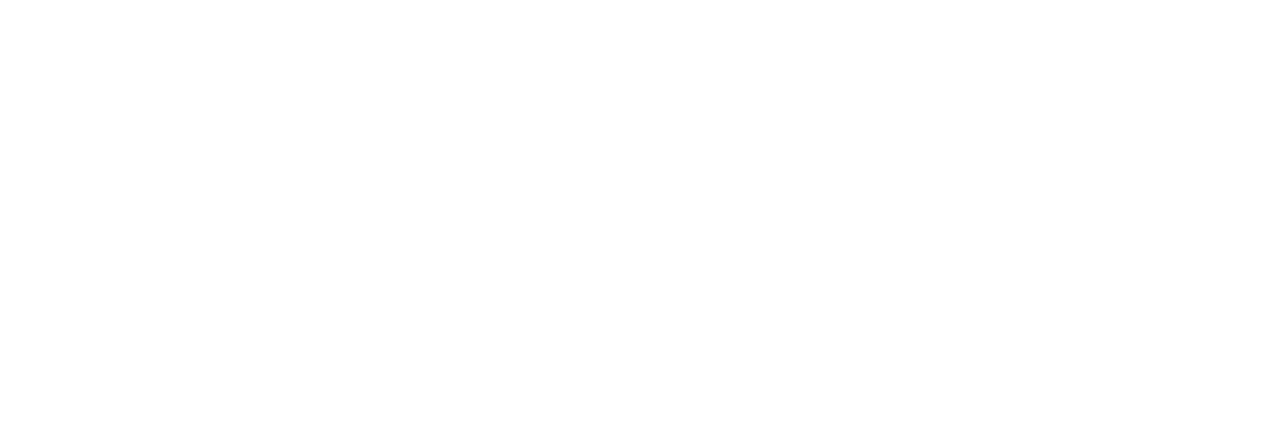
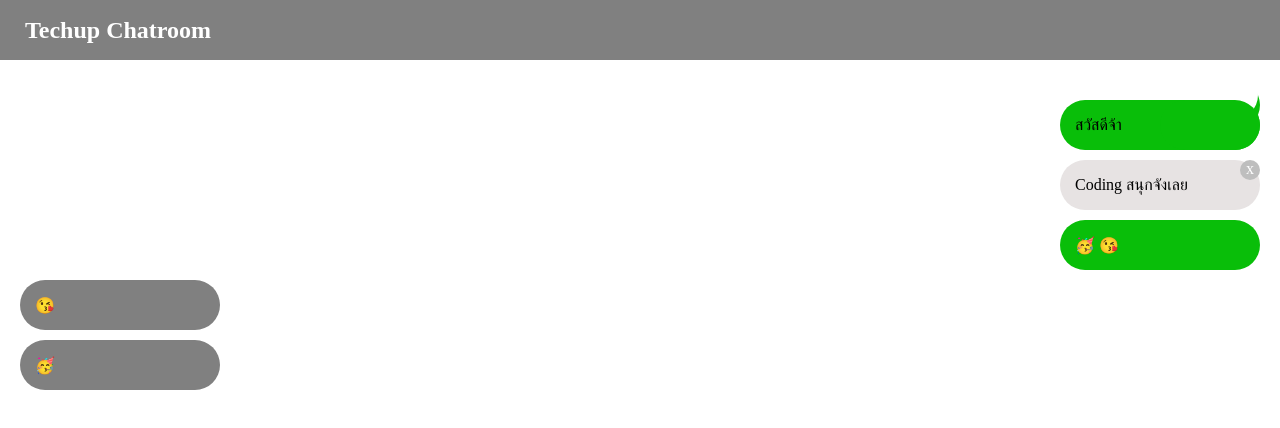
Before and after one commit to techupth/css-positioned-layout-fe-1-group-6, a website: page ex2-techup-chatroom/index.html in a window 1280 px wide. Drawn offline with Linux system fonts and the light colour scheme.

Commit message:
style: store review in ex.1 , chatbox in ex2 with css

```diff
--- a/ex1-bubble-tea-shop/style.css
+++ b/ex1-bubble-tea-shop/style.css
@@ -1,5 +1,51 @@
+*{
+  margin: 0;
+  padding: 0;
+  box-sizing: border-box;
+}
 body {
   font-family: "Kanit";
+  display: flex;
+  flex-direction: row;
+  justify-content: center;
+  align-items: center;
+  background-color: black;
+  color: white;
+  font-weight: bold;
+  height: 100vh;
 }
 
-/* Start coding here */
+.content-block{
+  background-color: white;
+  padding: 10px;
+  position: relative;
+}
+
+.storename{
+  position: absolute;
+  bottom: 20px;
+  left: 20px;
+  z-index: 2;
+}
+
+.location{
+  position: absolute;
+  top: 25px ;
+  right: 5px;
+  background-color: rgba(0, 0, 0, 0.492);
+  padding: 5px;
+}
+
+.bur{
+  position: absolute;
+  bottom: 14px;
+  width: 624px;
+  z-index: 1;
+  height: 200px;
+  background-image: linear-gradient(0deg,black,rgba(0, 0, 0, 0));
+  border-radius: 10px;
+}
+
+img {
+  border-radius: 10px;
+}
--- a/ex2-techup-chatroom/index.html
+++ b/ex2-techup-chatroom/index.html
@@ -14,7 +14,42 @@
 </head>
 
 <body>
-  <!-- Start coding here -->
+  <main>
+    <nav>
+      <h1>Techup Chatroom</h1>
+    </nav>
+    <section>
+      <div class="block-chat-right">
+        <div class="chatbox green">
+          สวัสดีจ้า
+          <div class="bg"></div>
+          <div class="white-circle"></div>
+          <div class="green-circle"></div>
+        </div>
+      </div>
+      <div class="block-chat-right">
+        <div class="chatbox gray">
+          Coding สนุกจังเลย
+          <div>x</div>
+        </div>
+      </div>
+      <div class="block-chat-right">
+        <div class="chatbox green">
+          &#129395 &#128536
+        </div>
+      </div>
+      <div class="block-chat-left">
+        <div class="chatbox darkgray">
+          &#128536
+        </div>
+      </div>
+      <div class="block-chat-left">
+        <div class="chatbox darkgray">
+          &#129395
+        </div>
+      </div>
+    </section>
+  </main>
 </body>
 
 </html>
--- a/ex2-techup-chatroom/style.css
+++ b/ex2-techup-chatroom/style.css
@@ -1 +1,100 @@
-/* Start coding here */
+*{
+    margin: 0;
+    padding: 0;
+    box-sizing: border-box;
+}
+
+main {
+    height: 100vh;
+}
+
+nav {
+    height: 60px;
+    display: flex;
+    justify-content: start;
+    align-items: center;
+    background-color:#808080 ;
+    margin-bottom: 40px;
+    padding-left: 25px;
+    color: white;
+}
+
+section{
+    height: 100%;
+    display: flex;
+    flex-direction: column;
+    gap: 10px;
+    padding: 0px 20px;
+}
+
+.block-chat-right {
+    display: flex;
+    justify-content: end;
+}
+
+
+
+.chatbox {
+    height: 50px;
+    min-width: 200px;
+    width: fit-content;
+    border-radius: 25px;
+    display: flex;
+    align-items: center;
+    padding-left: 15px;
+    position: relative;
+}
+
+.green{
+    background-color: #09BE09;
+}
+
+.gray{
+    background-color:#E7E3E3 ;
+}
+
+.darkgray {
+    background-color: #808080;
+}
+
+.green-circle {
+    background-color: #09BE09;
+    position: absolute;
+    height: 50px;
+    width: 50px;
+    border-radius: 50%;
+    bottom: 20px;
+    right: 0px;
+}
+.white-circle {
+    background-color: white;
+    position: absolute;
+    height: 50px;
+    width: 50px;
+    border-radius: 50%;
+    bottom: 30px;
+    right: 2px;
+    z-index: 2;
+}
+
+.bg{
+    position: absolute;
+    height: 50px;
+    width: 100px;
+    right: 0px;
+    border-radius: 25px;
+    z-index: 3;
+    background-color: #09BE09;
+}
+
+.gray div {
+    position: absolute;
+    width: 20px;
+    height: 20px;
+    border-radius: 50%;
+    background-color: #BEBEBE;
+    text-align: center;
+    color: white;
+    top: 0px;
+    right: 0px;
+}
```
Also changed, not shown: ex1-bubble-tea-shop/index.html (+4 -4 lines).
